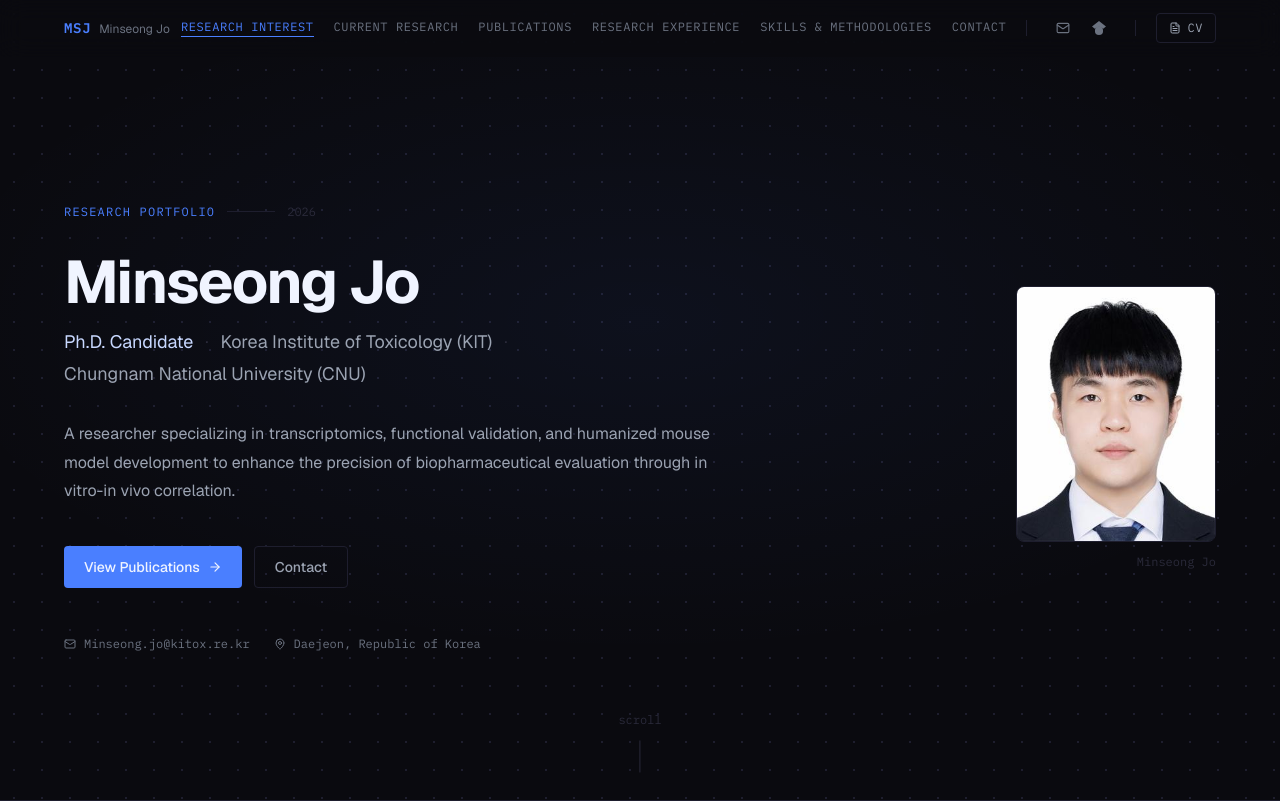
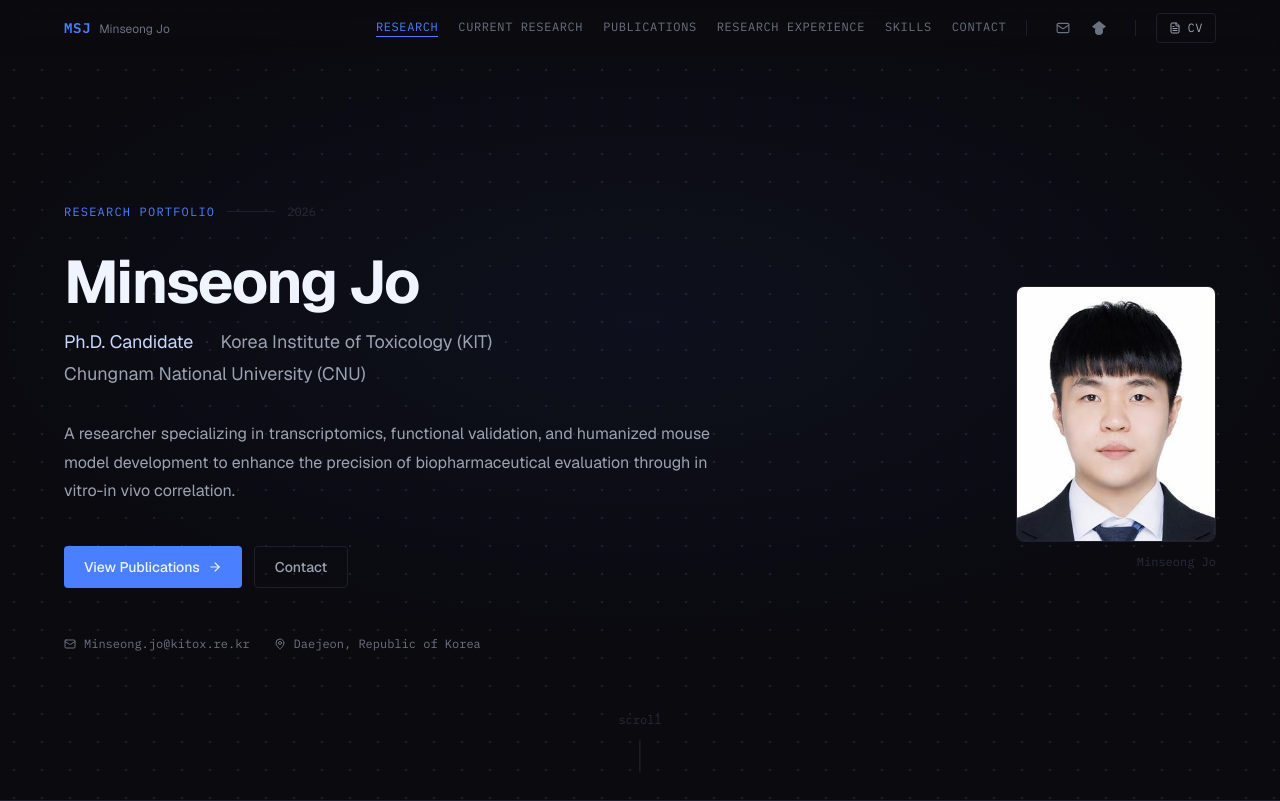
Before and after one commit to dev-tinkerbell/cv-minseong-jo, a Next.js app: page / in a window 1280 px wide. Shown: the top 801 px of the page. Built offline with nearby package versions, Linux system fonts and the light colour scheme.

Commit message:
fix: revert over-changed nav labels, keep only Timeline → Research Experience
Co-Authored-By: Claude Sonnet 4.6 <noreply@anthropic.com>

```diff
--- a/components/layout/Navbar.tsx
+++ b/components/layout/Navbar.tsx
@@ -5,11 +5,11 @@ import { Menu, X, FileText, Mail } from "lucide-react";
 import { personal } from "@/lib/data";
 
 const navLinks = [
-  { label: "Research Interest", href: "#research" },
+  { label: "Research", href: "#research" },
   { label: "Current Research", href: "#pipeline" },
   { label: "Publications", href: "#publications" },
   { label: "Research Experience", href: "#timeline" },
-  { label: "Skills & Methodologies", href: "#skills" },
+  { label: "Skills", href: "#skills" },
   { label: "Contact", href: "#contact" },
 ];
 
```
